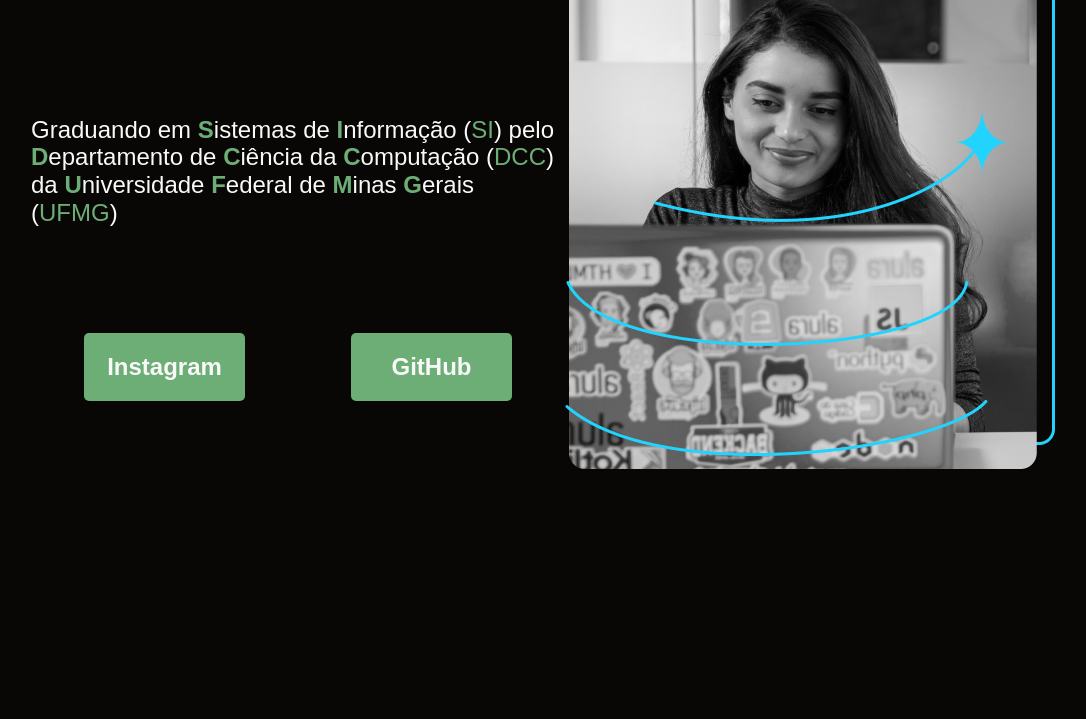
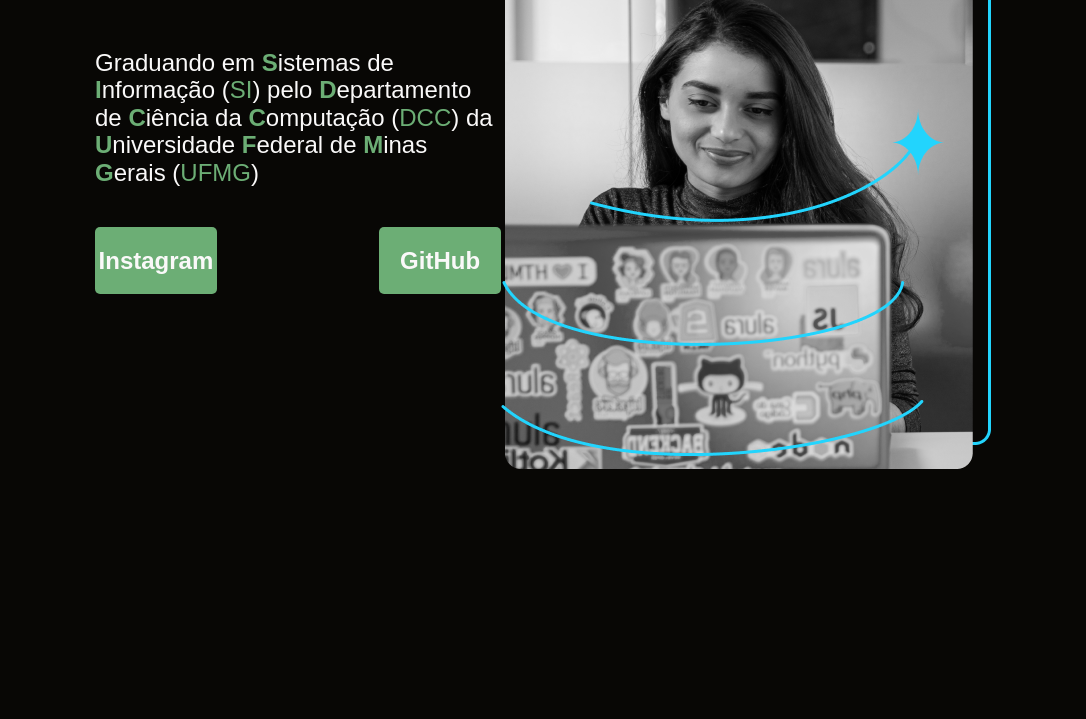
Before and after one commit to artphil/alura-front-end, a plain HTML site: page index.html in a window 1280 px wide. Shown: the part 209-928 px from the top of the page, without its empty margins (97-1183 px from the left). Drawn offline with Linux system fonts and the light colour scheme.

Commit message:
update styles

```diff
--- a/style.css
+++ b/style.css
@@ -38,19 +38,20 @@ body {
 .container {
     display: flex;
     align-items: stretch;
+    margin: 10% 15%;
     justify-content: space-between;
-    margin: 10%;
 }
 
 .container__content__link {
     font-family: 'Montserrat', sans-serif;
-text-decoration: none;
-color: #6cae75;
+    text-decoration: none;
+    color: #6cae75;
 }
 
 .container__content__link:visited {
     color: #254d32;
 }
+
 .container__content__link:hover {
     color: #f1a208;
 }
@@ -60,7 +61,7 @@ color: #6cae75;
     height: 482px;
     display: flex;
     flex-direction: column;
-    justify-content: space-between;
+    gap: 40px;
 }
 
 .container__content__title {
@@ -75,7 +76,7 @@ color: #6cae75;
 
 .button-group {
     display: flex;
-    justify-content: space-around;
+    justify-content: space-between;
 }
 
 .button-link {
```
